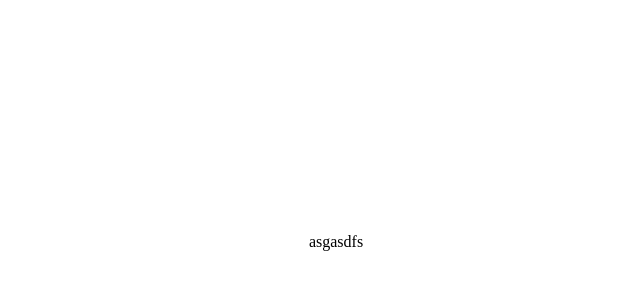
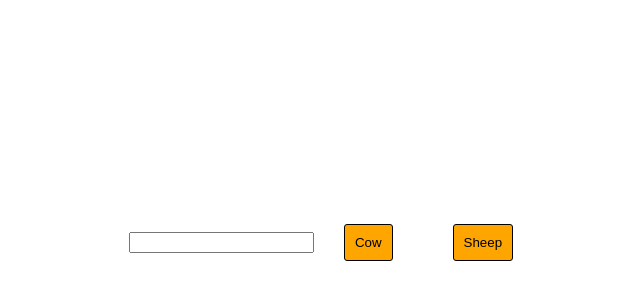
Before and after one commit to igoris12/react-corse, a React (Create React App) app: page / in a window 1280 px wide. Shown: the part 166-466 px from the top of the page, without its empty margins (304-944 px from the left). Built offline with nearby package versions, Linux system fonts and the light colour scheme.

Commit message:
input and state bug needs fix

```diff
--- /dev/null
+++ b/src/Componets/Animal.jsx
@@ -0,0 +1,13 @@
+import React, { Component } from 'react';
+
+export class Animal extends Component {
+  render() {
+    return (
+      <div className="animal">
+        <span>colro</span>
+      </div>
+    );
+  }
+}
+
+export default Animal;
--- a/src/Componets/App.jsx
+++ b/src/Componets/App.jsx
@@ -1,11 +1,50 @@
-import React from 'react'
+import React from 'react';
+import Animal from './Animal';
 
-function App() {
+class App extends React.Component {
+  constructor() {
+    super();
+    this.state = {
+      animals: [],
+      input: '',
+    };
+  }
+
+  inputHandler = (e) => {
+    this.setState({
+      input: e.target.value,
+    });
+  };
+
+  addAnimal = (a) => {
+    const animal = { color: this.state.input, animal: a };
+    const animals = this.state.animals;
+    animals.push(animal);
+    this.setState = {
+      animals: animals,
+    };
+  };
+
+  render() {
     return (
-        <div>
-            asgasdfs
-        </div>
-    )
+      <>
+        {this.state.animals.map((e) => (
+          <Animal />
+        ))}
+        <input
+          type="text"
+          value={this.state.input}
+          onChange={this.inputHandler}
+        />
+        <button className="but" onClick={() => this.addAnimal('cow')}>
+          Cow
+        </button>
+        <button className="but" onClick={() => this.addAnimal('sheep')}>
+          Sheep
+        </button>
+      </>
+    );
+  }
 }
 
-export default App
+export default App;
--- a/src/index.scss
+++ b/src/index.scss
@@ -6,32 +6,28 @@ body {
 }
 
 .but {
-  width: 150px;
-  height: 150px;
-  margin: 60px;
+  margin: 30px;
+  background-color: orange;
   border: 1px solid black;
-  border-radius: 85px;
+  border-radius: 3px;
   padding: 10px;
-  text-decoration: none;
+}
+
+.animal {
+  margin: 10px;
+  background-color: olive;
+  width: 200px;
+  height: 200px;
+  border-radius: 50%;
   display: flex;
   align-items: center;
   justify-content: center;
-  button {
-    margin: 60px;
-    background-color: yellow;
-    border: 1px solid black;
-    border-radius: 3px;
-    padding: 10px;
+  span {
+    font-size: 25px;
+    font-weight: bold;
   }
 }
 
-.green {
-  background-color: green;
-}
-
-.red {
-  background-color: red;
-}
 #root {
   padding: 50px;
 }
```
